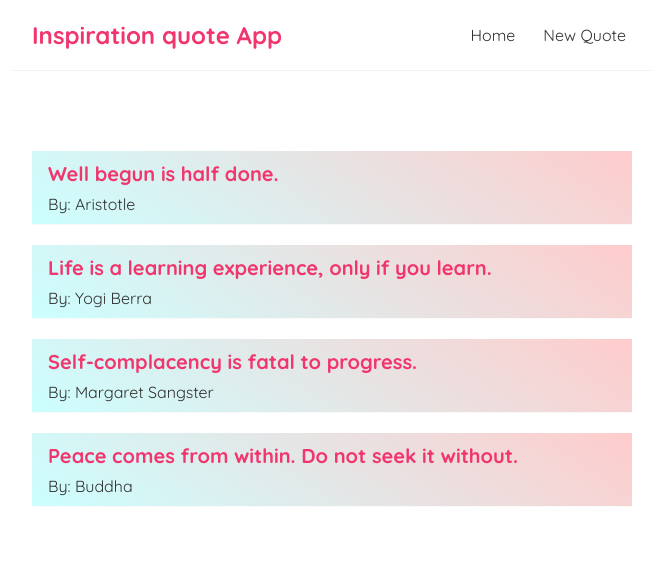
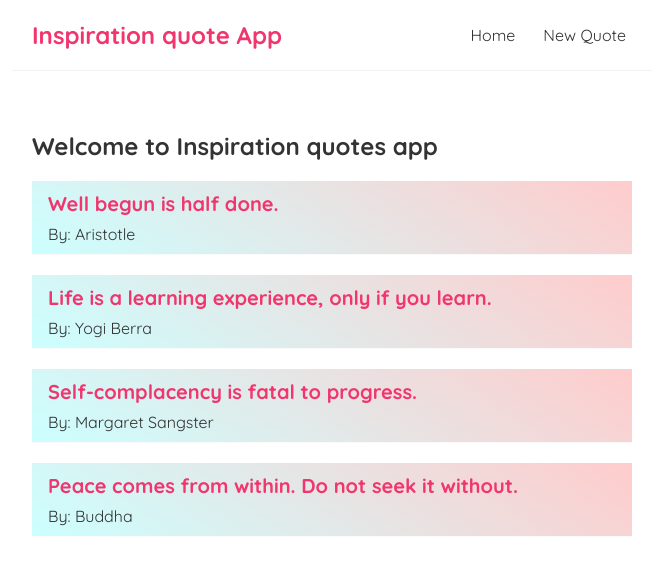
Before and after one commit to krishna-thapa/quote-react-web-app, a React (Create React App) app: page / in a window 1280 px wide. Shown: the top 574 px of the page, without its empty margins (308-971 px from the left). Built offline with nearby package versions, Linux system fonts and the light colour scheme.

Commit message:
Props are added

```diff
--- a/src/components/Home.js
+++ b/src/components/Home.js
@@ -1,4 +1,5 @@
 import { useState } from "react";
+import QuoteList from "./QuoteList";
 
 const Home = () => {
   const [quotes, setQuotes] = useState([
@@ -26,12 +27,8 @@ const Home = () => {
 
   return (
     <div className="home">
-      { quotes.map((quote) => (
-        <div className="quote-preview" key={ quote.id }>
-          <h2>{ quote.text }</h2>
-          <p>By: { quote.author }</p>
-        </div>
-      ))}
+      <QuoteList quotes={ quotes }
+        title = "Welcome to Inspiration quotes app"/>
     </div>
    );
 }
--- /dev/null
+++ b/src/components/QuoteList.js
@@ -0,0 +1,16 @@
+const QuoteList = ({quotes, title}) => {
+
+  return (
+    <div className="quote-list">
+      <h2>{ title }</h2>
+      { quotes.map((quote) => (
+        <div className="quote-preview" key={ quote.id }>
+          <h2>{ quote.text }</h2>
+          <p>By: { quote.author }</p>
+        </div>
+      ))}
+    </div>
+  );
+}
+
+export default QuoteList;
```
